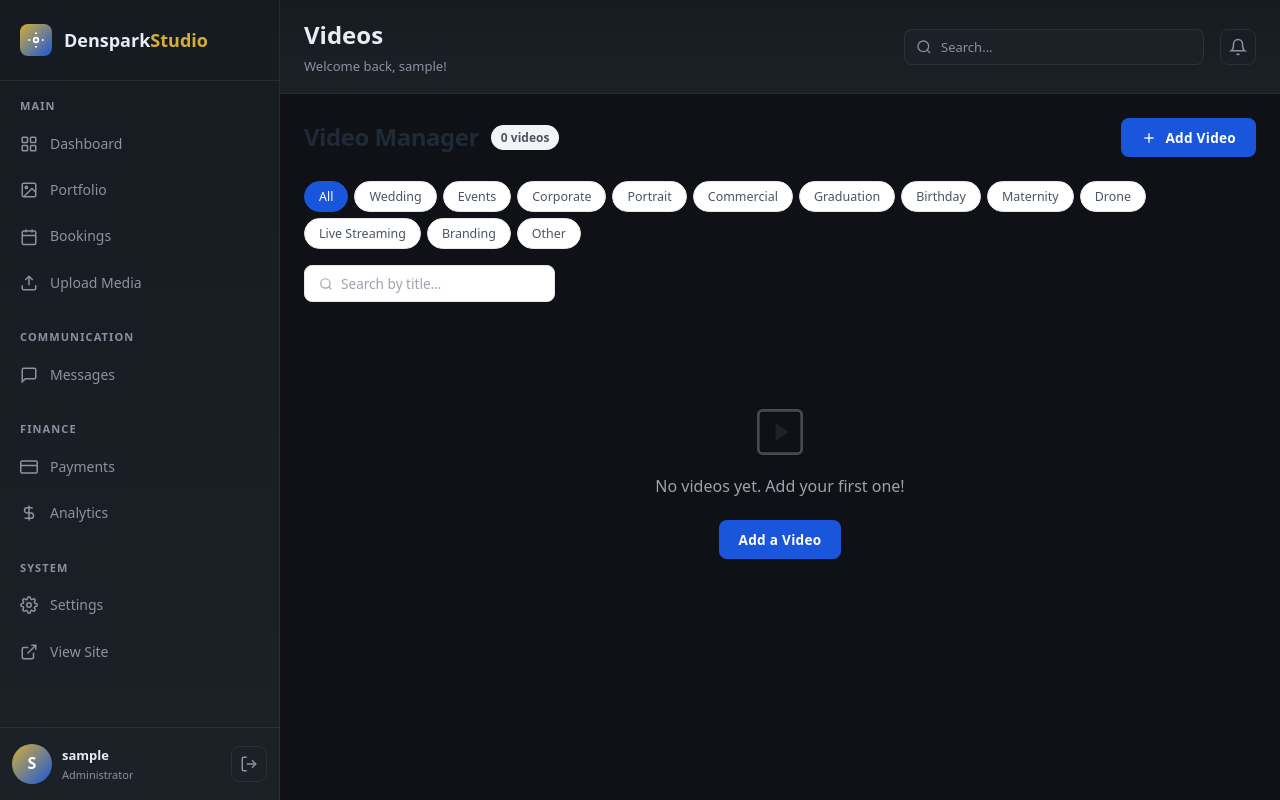
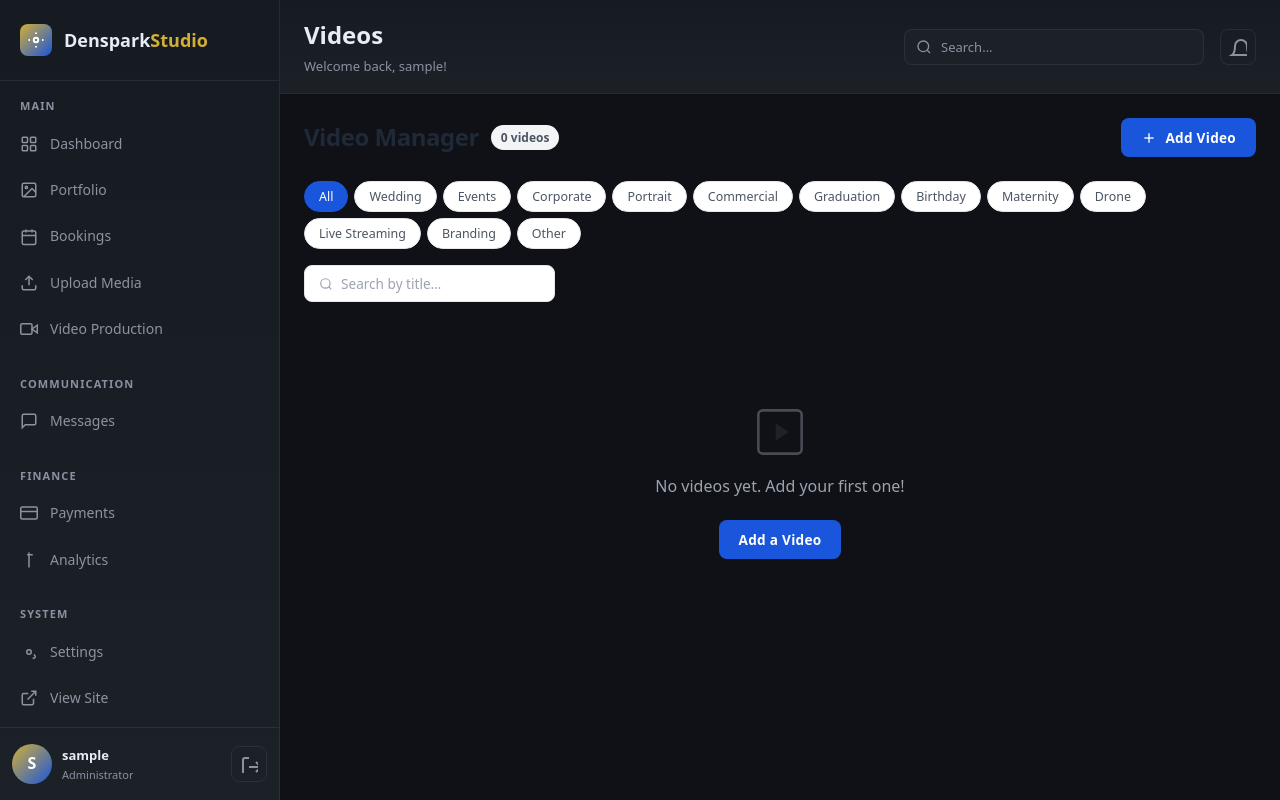
Before and after one commit to brian-the-hacker/Denspark_Studio, a Flask app: page /admin/videos in a window 1280 px wide. Run offline with Flask 3, Linux system fonts and the light colour scheme; the visitor is signed in with stand-in values (Sample User, id 1); parts of the project's set-up code (start-up, migrations or seed data) failed here and were passed over; some libraries are stand-ins or nearby versions.

Commit message:
video-prodaction-001

```diff
--- a/templates/admin/base.html
+++ b/templates/admin/base.html
@@ -12,6 +12,8 @@
     {% block styles %}{% endblock %}
 </head>
 <body class="admin-body">
+    <!-- Mobile sidebar overlay -->
+    <div class="sidebar-overlay" id="sidebarOverlay"></div>
 
     <!-- SIDEBAR -->
     <aside class="admin-sidebar" id="adminSidebar">
@@ -50,7 +52,7 @@
                     </li>
                     <li>
                         <a href="{{ url_for('admin.portfolio') }}"
-                           class="{% if request.endpoint == 'admin.portfolio' %}active{% endif %}">
+                           class="{% if request.endpoint and 'admin.portfolio' in request.endpoint %}active{% endif %}">
                             <svg viewBox="0 0 24 24" fill="none" stroke="currentColor" stroke-width="2">
                                 <rect x="3" y="3" width="18" height="18" rx="2"/>
                                 <circle cx="8.5" cy="8.5" r="1.5"/>
@@ -67,20 +69,29 @@
                                 <path d="M16 2v4M8 2v4M3 10h18"/>
                             </svg>
                             <span>Bookings</span>
-                            {% if pending_bookings is defined and pending_bookings %}
+                            {% if pending_bookings %}
                             <span class="badge">{{ pending_bookings }}</span>
                             {% endif %}
                         </a>
                     </li>
                     <li>
-                        <a href="{{ url_for('admin.portfolio') }}?action=upload"
-                           class="{% if request.endpoint == 'admin.uploads' %}active{% endif %}">
+                        <a href="{{ url_for('admin.portfolio') }}?action=upload">
                             <svg viewBox="0 0 24 24" fill="none" stroke="currentColor" stroke-width="2">
                                 <path d="M21 15v4a2 2 0 0 1-2 2H5a2 2 0 0 1-2-2v-4"/>
                                 <polyline points="17 8 12 3 7 8"/>
                                 <line x1="12" y1="3" x2="12" y2="15"/>
                             </svg>
                             <span>Upload Media</span>
+                        </a>
+                    </li>
+                    <li>
+                        <a href="{{ url_for('admin.video') }}"
+                           class="{% if request.endpoint == 'admin.video' %}active{% endif %}">
+                            <svg viewBox="0 0 24 24" fill="none" stroke="currentColor" stroke-width="2">
+                                <polygon points="23 7 16 12 23 17 23 7"/>
+                                <rect x="1" y="5" width="15" height="14" rx="2" ry="2"/>
+                            </svg>
+                            <span>Video Production</span>
                         </a>
                     </li>
                 </ul>
@@ -96,7 +107,7 @@
                                 <path d="M21 15a2 2 0 0 1-2 2H7l-4 4V5a2 2 0 0 1 2-2h14a2 2 0 0 1 2 2z"/>
                             </svg>
                             <span>Messages</span>
-                            {% if unread_messages is defined and unread_messages %}
+                            {% if unread_messages %}
                             <span class="badge">{{ unread_messages }}</span>
                             {% endif %}
                         </a>
@@ -122,7 +133,7 @@
                            class="{% if request.endpoint == 'admin.analytics' %}active{% endif %}">
                             <svg viewBox="0 0 24 24" fill="none" stroke="currentColor" stroke-width="2">
                                 <line x1="12" y1="2" x2="12" y2="22"/>
-                                <path d="M17 5H9.5a3.5 3.5 0 0 0 0 7h5a3.5 3.5 0 0 1 0 7H6"/>
+                                <path d="M17 5H9.5a3.5 3.5 0 0 0 7h5a3.5 3.5 0 0 1 0 7H6"/>
                             </svg>
                             <span>Analytics</span>
                         </a>
@@ -138,7 +149,7 @@
                            class="{% if request.endpoint == 'admin.settings' %}active{% endif %}">
                             <svg viewBox="0 0 24 24" fill="none" stroke="currentColor" stroke-width="2">
                                 <circle cx="12" cy="12" r="3"/>
-                                <path d="M19.4 15a1.65 1.65 0 0 0 .33 1.82l.06.06a2 2 0 0 1 0 2.83 2 2 0 0 1-2.83 0l-.06-.06a1.65 1.65 0 0 0-1.82-.33 1.65 1.65 0 0 0-1 1.51V21a2 2 0 0 1-2 2 2 2 0 0 1-2-2v-.09A1.65 1.65 0 0 0 9 19.4a1.65 1.65 0 0 0-1.82.33l-.06.06a2 2 0 0 1-2.83 0 2 2 0 0 1 0-2.83l.06-.06a1.65 1.65 0 0 0 .33-1.82 1.65 1.65 0 0 0-1.51-1H3a2 2 0 0 1-2-2 2 2 0 0 1 2-2h.09A1.65 1.65 0 0 0 4.6 9a1.65 1.65 0 0 0-.33-1.82l-.06-.06a2 2 0 0 1 0-2.83 2 2 0 0 1 2.83 0l.06.06a1.65 1.65 0 0 0 1.82.33H9a1.65 1.65 0 0 0 1-1.51V3a2 2 0 0 1 2-2 2 2 0 0 1 2 2v.09a1.65 1.65 0 0 0 1 1.51 1.65 1.65 0 0 0 1.82-.33l.06-.06a2 2 0 0 1 2.83 0 2 2 0 0 1 0 2.83l-.06.06a1.65 1.65 0 0 0-.33 1.82V9a1.65 1.65 0 0 0 1.51 1H21a2 2 0 0 1 2 2 2 2 0 0 1-2 2h-.09a1.65 1.65 0 0 0-1.51 1z"/>
+                                <path d="M19.4 15a1.65 1.65 0 0 0.33 1.82l.06.06a2 2 0 0 1 0 2.83 2 2 0 0 1-2.83 0l-.06-.06a1.65 1.65 0 0-1.82-.33 1.65 1.65 0 0-1 1.51V21a2 2 0 0 1-2 2 0 0 1-2-2v-.09A1.65 1.65 0 0 0 9 19.4a1.65 1.65 0 0-1.82.33l-.06.06a2 2 0 0 1-2.83 0 2 2 0 0 1 0-2.83l.06-.06a1.65 1.65 0 0 0.33-1.82 1.65 0 0 0-1.51-1H3a2 2 0 0 1-2-2 2 2 0 0 1 2-2h.09A1.65 0 0 0 4.6 9a1.65 1.65 0 0 0-.33-1.82l-.06-.06a2 2 0 0 1 0-2.83 2 2 0 0 1 2.83 0l.06.06a1.65 1.65 0 0 0 1.82.33H9a1.65 1.65 0 0 0 1-1.51V3a2 2 0 0 1 2-2 2 2 0 0 1 2 2v.09a1.65 1.65 0 0 0 1 1.51 1.65 0 0 0 1.82-.33l.06-.06a2 2 0 0 1 2.83 0 2 2 0 0 1 0 2.83l-.06.06a1.65 1.65 0 0 0-.33 1.82V9a1.65 0 0 0 1.51 1H21a2 2 0 0 1 2 2 0 0 1-2 2h-.09a1.65 1.65 0 0 0-1.51 1z"/>
                             </svg>
                             <span>Settings</span>
                         </a>
@@ -164,7 +175,7 @@
                         <img src="{{ url_for('static', filename='uploads/' + current_user.avatar) }}"
                              alt="{{ current_user.username }}">
                     {% else %}
-                        <span>{{ current_user.username[0].upper() if current_user.is_authenticated else 'A' }}</span>
+                        <span>{{ (current_user.username[0] if current_user.is_authenticated and current_user.username else 'A') | upper }}</span>
                     {% endif %}
                 </div>
                 <div class="user-details">
@@ -173,7 +184,7 @@
                 </div>
             </div>
             <a href="{{ url_for('auth.logout') }}" class="logout-btn" title="Logout">
-                <svg viewBox="0 0 24 24" fill="none" stroke="currentColor" stroke-width="2">
+                <svg viewBox="0 0 24" fill="none" stroke="currentColor" stroke-width="2">
                     <path d="M9 21H5a2 2 0 0 1-2-2V5a2 2 0 0 1 2-2h4"/>
                     <polyline points="16 17 21 12 16 7"/>
                     <line x1="21" y1="12" x2="9" y2="12"/>
@@ -186,7 +197,7 @@
     <main class="admin-main" id="adminMain">
         <header class="admin-topbar">
             <div class="topbar-left">
-                <button class="mobile-sidebar-toggle" id="mobileSidebarToggle">
+                <button class="mobile-sidebar-toggle" id="mobileSidebarToggle" aria-label="Open sidebar">
                     <svg viewBox="0 0 24 24" fill="none" stroke="currentColor" stroke-width="2">
                         <path d="M3 12h18M3 6h18M3 18h18"/>
                     </svg>
@@ -204,17 +215,31 @@
                     </svg>
                     <input type="text" placeholder="Search...">
                 </div>
-                <button class="topbar-icon-btn" id="notificationsBtn">
-                    <svg viewBox="0 0 24 24" fill="none" stroke="currentColor" stroke-width="2">
+                <button class="topbar-icon-btn" id="notificationsBtn" aria-label="Notifications">
+                    <svg viewBox="0 0 24" fill="none" stroke="currentColor" stroke-width="2">
                         <path d="M18 8A6 6 0 0 0 6 8c0 7-3 9-3 9h18s-3-2-3-9"/>
                         <path d="M13.73 21a2 2 0 0 1-3.46 0"/>
                     </svg>
-                    {% if pending_bookings is defined and pending_bookings %}
+                    {% if pending_bookings %}
                     <span class="notification-badge">{{ pending_bookings }}</span>
                     {% endif %}
                 </button>
             </div>
         </header>
+
+        <!-- Flash Messages -->
+        {% with messages = get_flashed_messages(with_categories=true) %}
+            {% if messages %}
+            <div class="flash-container">
+                {% for category, message in messages %}
+                <div class="flash-alert flash-{{ category }}">
+                    <span>{{ message }}</span>
+                    <button class="flash-close" onclick="this.parentElement.remove()">&times;</button>
+                </div>
+                {% endfor %}
+            </div>
+            {% endif %}
+        {% endwith %}
 
         <div class="admin-content">
             {% block content %}{% endblock %}
```
